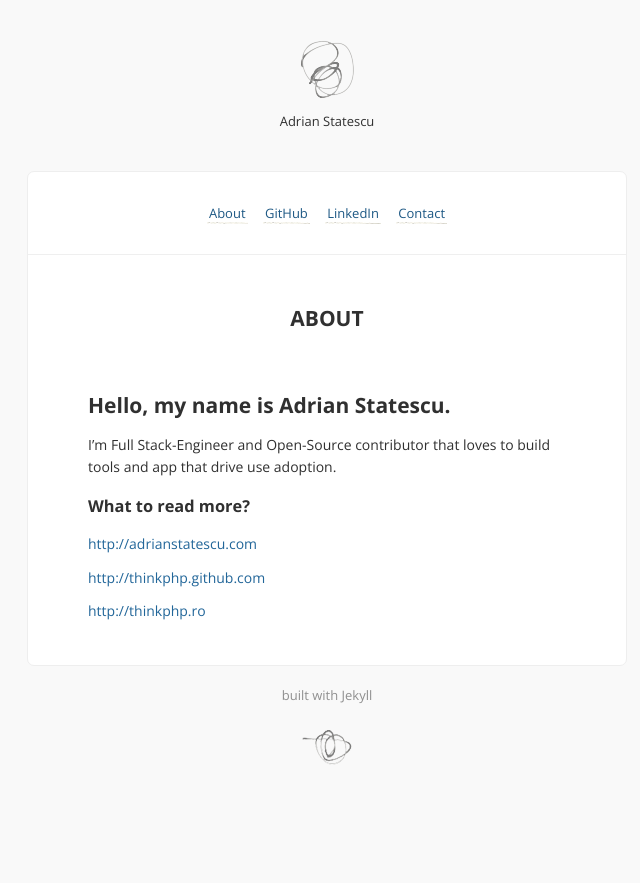
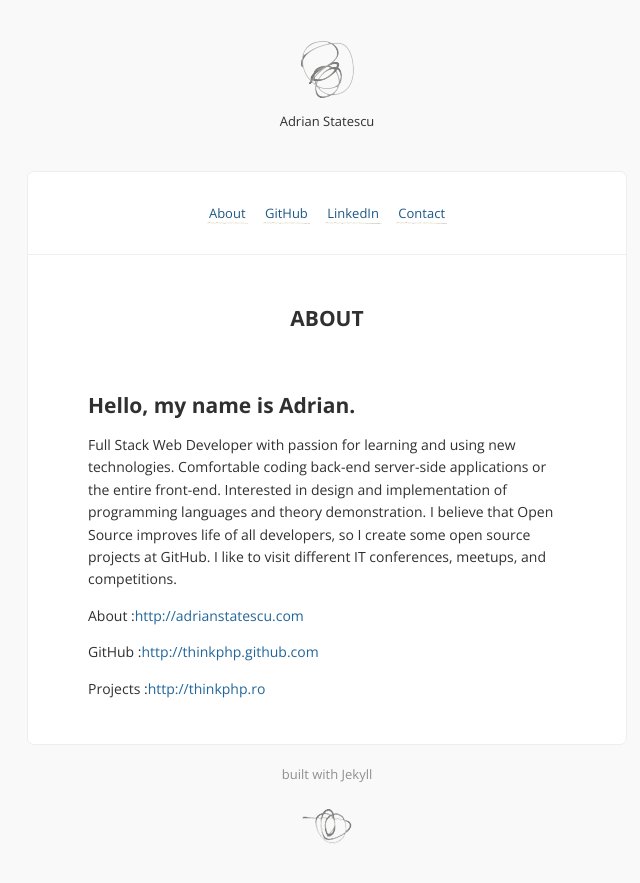
Before and after one commit to thinkphp/thinkphp.herokuapp.com, a Jekyll site: the page built from about.md, in a window 1280 px wide. Shown: the top 883 px of the page, without its empty margins (313-953 px from the left). Built offline with Jekyll 4.4.1, drawn with Linux system fonts in a browser that asks for light colours; comment, search, counter and statistics services are not loaded.

Commit message:
Update about.md

```diff
--- a/about.md
+++ b/about.md
@@ -4,12 +4,10 @@ title: About
 permalink: /about/
 ---
 
-## Hello, my name is Adrian Statescu.
+## Hello, my name is Adrian.
 
-I'm Full Stack-Engineer and Open-Source contributor that loves to build tools and app that drive use adoption.
+Full Stack Web Developer with passion for learning and using new technologies. Comfortable coding back-end server-side applications or the entire front-end. Interested in design and implementation of programming languages and theory demonstration. I believe that Open Source improves life of all developers, so I create some open source projects at GitHub. I like to visit different IT conferences, meetups, and competitions.
 
-### What to read more?
-
-<p><a href="http://adrianstatescu.com">http://adrianstatescu.com</a></p>
-<p><a href="http://thinkphp.github.com">http://thinkphp.github.com</a></p>
-<p><a href="http://thinkphp.ro">http://thinkphp.ro</a></p>
+<p>About    :<a href="http://adrianstatescu.com">http://adrianstatescu.com</a></p>
+<p>GitHub   :<a href="http://thinkphp.github.com">http://thinkphp.github.com</a></p>
+<p>Projects :<a href="http://thinkphp.ro">http://thinkphp.ro</a></p>
```
